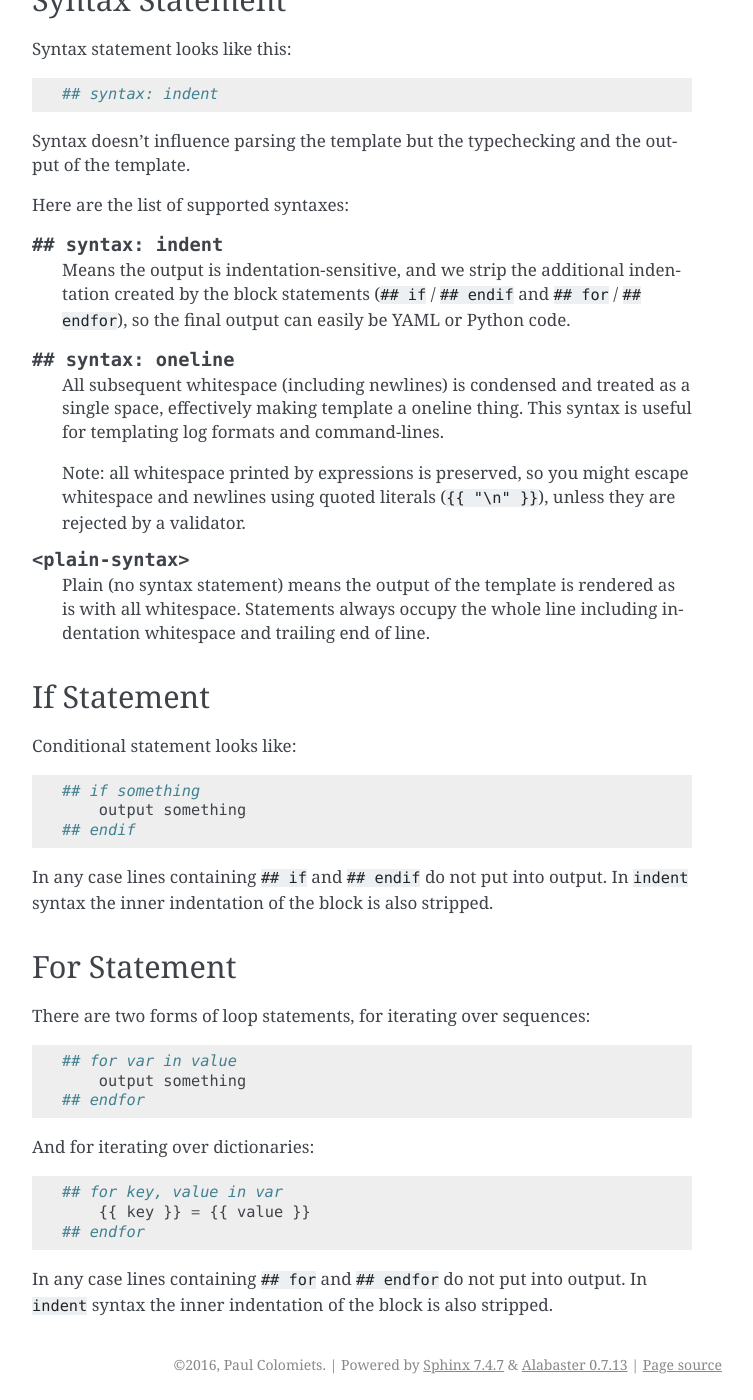
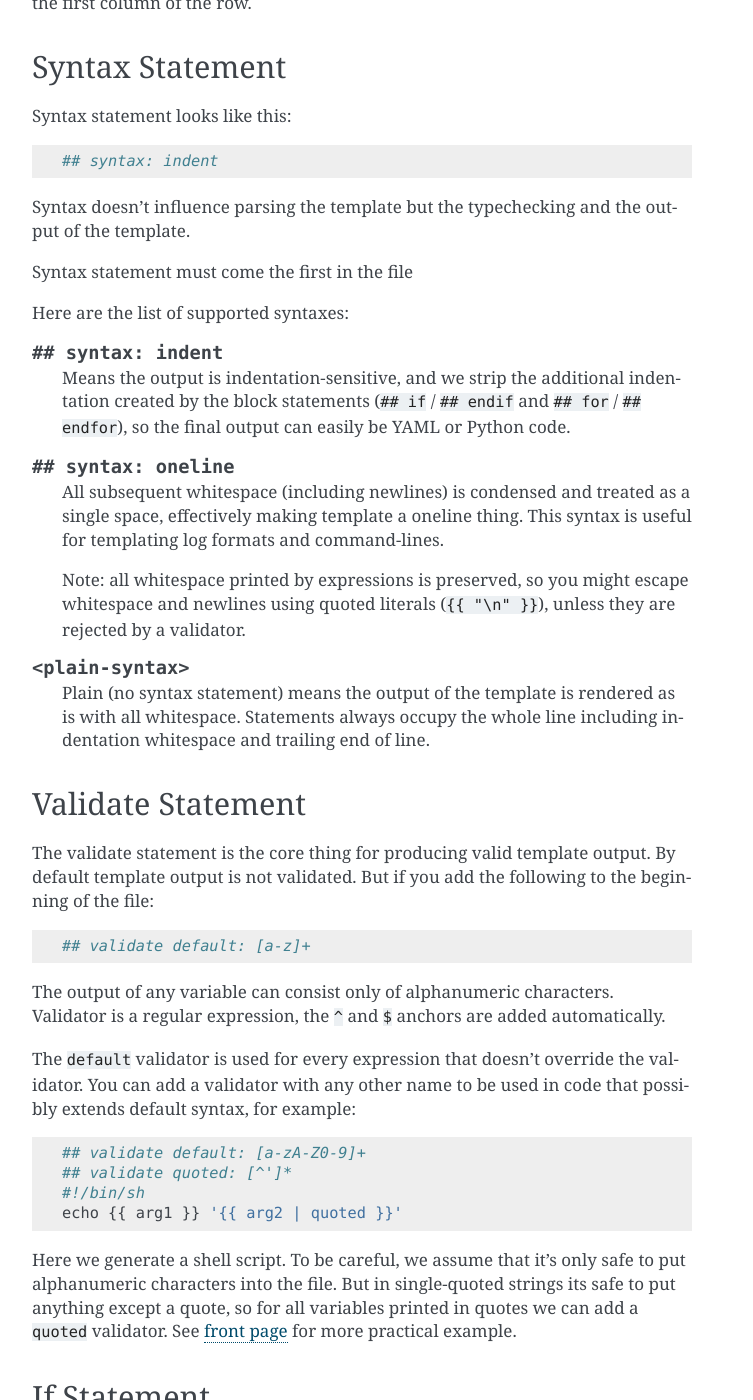
Before and after one commit to tailhook/trimmer, a Sphinx documentation site: the page built from doc/template_syntax.rst, in a window 1280 px wide and 1400 px high, scrolled down 1883 px. Shown: the whole window, without its empty margins (388-1141 px from the left). Built offline with Sphinx 7.4.7, drawn with Linux system fonts in a browser that asks for light colours; some of the changed text lies outside the part shown.

```diff
--- a/doc/index.rst
+++ b/doc/index.rst
@@ -18,7 +18,9 @@ Contents:
    :maxdepth: 2
 
    template_syntax
+   changelog
 
+.. _showcase:
 
 Quick showcase:
 
--- a/doc/template_syntax.rst
+++ b/doc/template_syntax.rst
@@ -85,6 +88,11 @@ Statements start with double-sharp and a keyword. Here are examples:
 
 They must start at the start of the line, not counting the whitespace.
 
+The ``syntax`` and ``validate`` statements must also be at the start of the
+file and in the first column of the row.
+
+
+.. index:: pair: Syntax; Statement
 
 Syntax Statement
 ================
@@ -95,6 +103,8 @@ Syntax statement looks like this::
 
 Syntax doesn't influence parsing the template but the typechecking and the
 output of the template.
+
+Syntax statement must come the first in the file
 
 Here are the list of supported syntaxes:
 
@@ -124,6 +134,39 @@ Here are the list of supported syntaxes:
   as is with all whitespace. Statements always occupy the whole line
   including indentation whitespace and trailing end of line.
 
+.. _validate:
+.. index:: pair: Validate; Statement
+
+Validate Statement
+==================
+
+The validate statement is the core thing for producing valid template output.
+By default template output is not validated. But if you add the following
+to the beginning of the file::
+
+    ## validate default: [a-z]+
+
+The output of any variable can consist only of alphanumeric characters.
+Validator is a regular expression, the ``^`` and ``$`` anchors are added
+automatically.
+
+The ``default`` validator is used for every expression that doesn't override
+the validator. You can add a validator with any other name to be used in
+code that possibly extends default syntax, for example::
+
+    ## validate default: [a-zA-Z0-9]+
+    ## validate quoted: [^']*
+    #!/bin/sh
+    echo {{ arg1 }} '{{ arg2 | quoted }}'
+
+Here we generate a shell script. To be careful, we assume that it's only safe
+to put alphanumeric characters into the file. But in single-quoted strings its
+safe to put anything except a quote, so for all variables printed in quotes we
+can add a ``quoted`` validator. See :ref:`front page <showcase>` for more
+practical example.
+
+
+.. index:: pair: If; Statement
 
 If Statement
 ============
@@ -137,6 +180,8 @@ Conditional statement looks like::
 In any case lines containing ``## if`` and ``## endif`` do not put into output.
 In ``indent`` syntax the inner indentation of the block is also stripped.
 
+
+.. index:: pair: For; Statement
 
 For Statement
 =============
```
Also changed, not shown: other parts of doc/template_syntax.rst (+3 -0 lines), doc/changelog.rst (added, +14 -0 lines).
